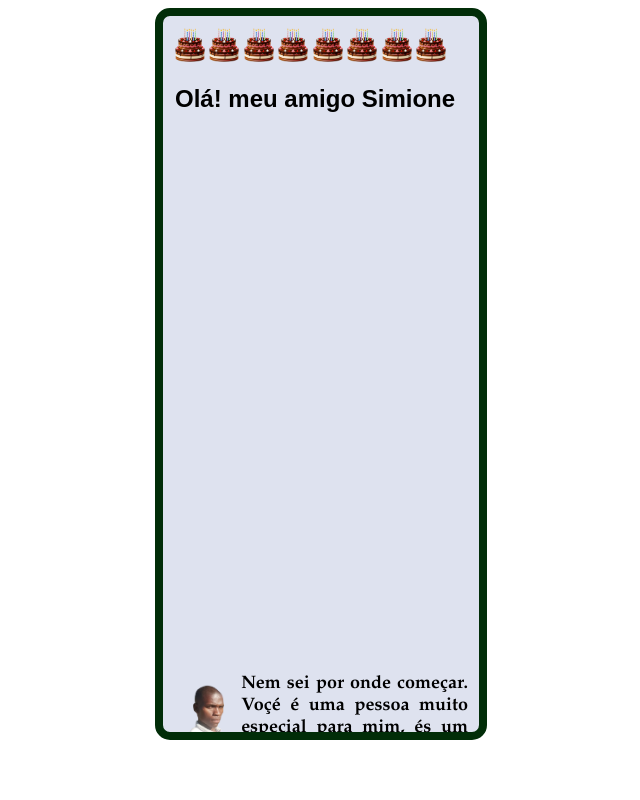
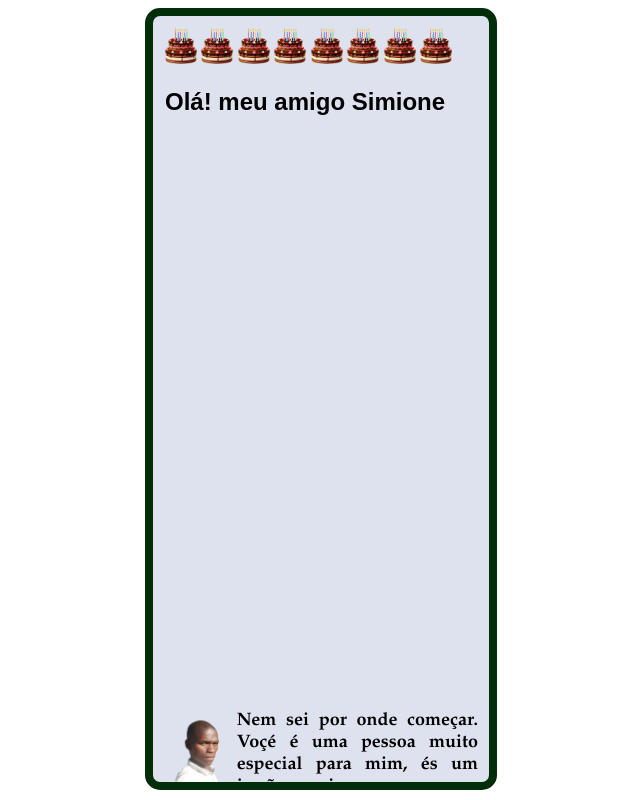
Before and after one commit to 04David04/simione, a plain HTML site: page index.html in a window 1280 px wide. Shown: the whole page, without its empty margins (319-959 px from the left). Drawn offline with Linux system fonts and the light colour scheme.

Commit message:
Update style.css

```diff
--- a/style.css
+++ b/style.css
@@ -12,8 +12,8 @@ section{
     padding: 8px;
     text-align: justify;
     font-size: 20px;
-    height:700px;
-    width: 300px;;
+    height:750px;
+    width: 320px;;
     overflow: hidden;
     border: 8px solid #012d08;
     border-radius: 15px;
```
